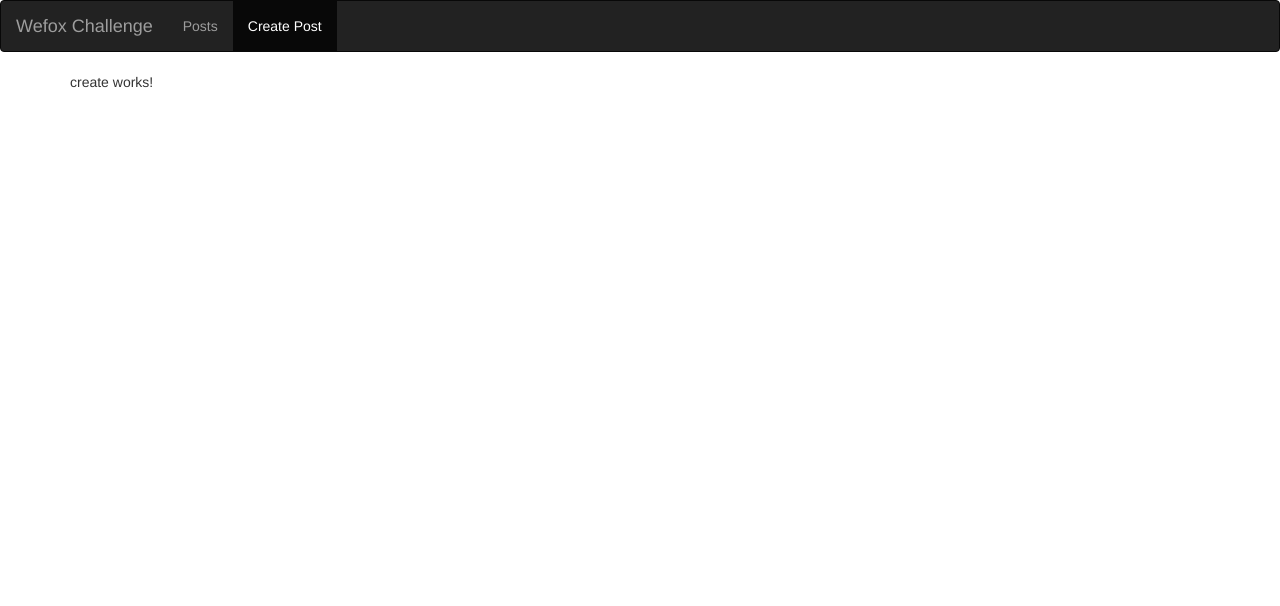
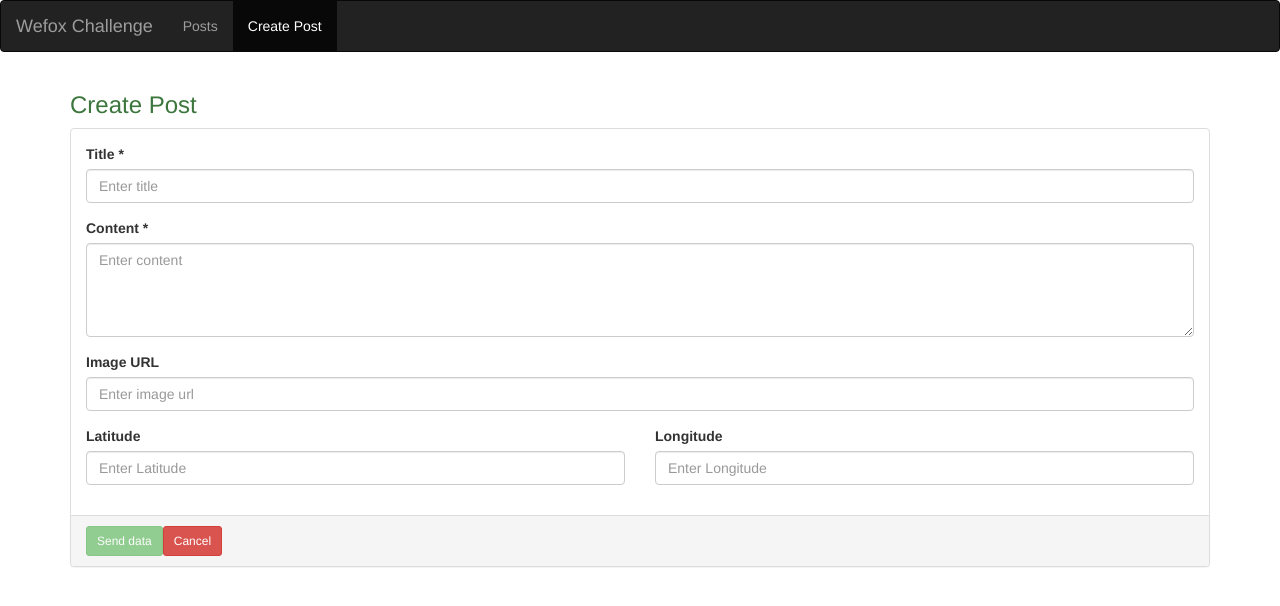
Before and after one commit to alminyana/wefox-challenge, an Angular app: page /new in a window 1280 px wide. Shown: the top 606 px of the page. Built offline with nearby package versions, Linux system fonts and the light colour scheme.

Commit message:
createPost basic functionality

```diff
--- a/src/app/app.module.ts
+++ b/src/app/app.module.ts
@@ -2,6 +2,7 @@
 import { BrowserModule } from '@angular/platform-browser';
 import { NgModule } from '@angular/core';
 import { HttpClientModule } from '@angular/common/http';
+import { FormsModule } from '@angular/forms';
 
 //services
 import { PostsService } from './posts.service';
@@ -29,7 +30,8 @@ import { PostDetailComponent } from './posts/post-detail/post-detail.component';
   imports: [
     BrowserModule,
     AppRoutingModule,
-    HttpClientModule
+    HttpClientModule,
+    FormsModule
   ],
   providers: [PostsService],
   bootstrap: [AppComponent]
--- a/src/app/create/create.component.html
+++ b/src/app/create/create.component.html
@@ -1,3 +1,47 @@
-<p>
-  create works!
-</p>
+<div class="row">
+
+    <div class="col-xs-12">
+      <h3 class="text text-success">Create Post</h3>
+  <form (ngSubmit)="onSubmit(newPost)" #newPost="ngForm">
+
+      <div class="panel panel-default">
+        <div class="panel-body">
+
+            <div class="form-group">
+              <label for="title">Title *</label>
+              <input type="text" class="form-control" id="title" placeholder="Enter title" name="title" ngModel required />
+            </div>
+            <div class="form-group">
+              <label for="content">Content *</label>
+              <textarea type="text" class="form-control" id="content" rows="4" placeholder="Enter content" ngModel name="content" required></textarea>
+            </div>
+            <div class="form-group">
+              <label for="image_url">Image URL</label>
+              <input type="text" class="form-control" ngModel name="image_url" id="image_url" placeholder="Enter image url">
+            </div>
+
+            <div class="form-group">
+              <div class="row">
+                <div class="col-xs-6">
+                  <label for="lat">Latitude</label>
+                  <input type="number" class="form-control" ngModel name="lat" id="lat" placeholder="Enter Latitude">
+                </div>
+                <div class="col-xs-6">
+                  <label for="long">Longitude</label>
+                  <input type="number" class="form-control" id="long" ngModel name="long" placeholder="Enter Longitude">
+                </div>
+              </div>
+            </div>
+
+        </div>
+        <div class="panel-footer">
+          <button type="submit" [disabled]="!newPost.valid" class="btn btn-success btn-sm">Send data</button>
+          <button type="button" class="btn btn-danger btn-sm">Cancel</button>
+        </div>
+      </div>
+
+  </form>
+
+    </div>
+
+</div>
--- a/src/app/create/create.component.ts
+++ b/src/app/create/create.component.ts
@@ -1,4 +1,7 @@
 import { Component, OnInit } from '@angular/core';
+import { NgForm } from '@angular/forms';
+import { Post } from '../model/post.model';
+import { PostsService } from '../posts.service';
 
 @Component({
   selector: 'wefox-create',
@@ -7,9 +10,25 @@ import { Component, OnInit } from '@angular/core';
 })
 export class CreateComponent implements OnInit {
 
-  constructor() { }
+  constructor(private postsrv: PostsService) { }
 
   ngOnInit() {
   }
 
+  onSubmit(form: NgForm) {
+    let newPost = {
+      post: form.value
+    };
+    console.log(newPost);
+
+    this.postsrv.createPost(newPost)
+      .subscribe(
+        (data) => {
+          console.log(data);
+        }
+      );
+
+
+  }
+
 }
--- a/src/app/posts.service.ts
+++ b/src/app/posts.service.ts
@@ -11,15 +11,20 @@ export class PostsService {
   constructor(private http: HttpClient) { }
 
 
-  getAllPosts() {
-    let url: string = AppConfig.getPosts;
+  getAllPosts(): Observable<any> {
+    const url: string = AppConfig.getPosts;
 
     return this.http.get(url, {observe: 'body', responseType: 'json'});
   }
 
-  getPostById(id: number) {
-    let url: string = AppConfig.getPosts + '/' + id;
+  getPostById(id: number): Observable<any> {
+    const url: string = AppConfig.getPosts + '/' + id;
     return this.http.get(url, {observe: 'body', responseType: 'json'});
+  }
+
+  createPost(post) {
+    const url: string =  AppConfig.getPosts;
+    return this.http.post(url, post);
   }
 
 
```
